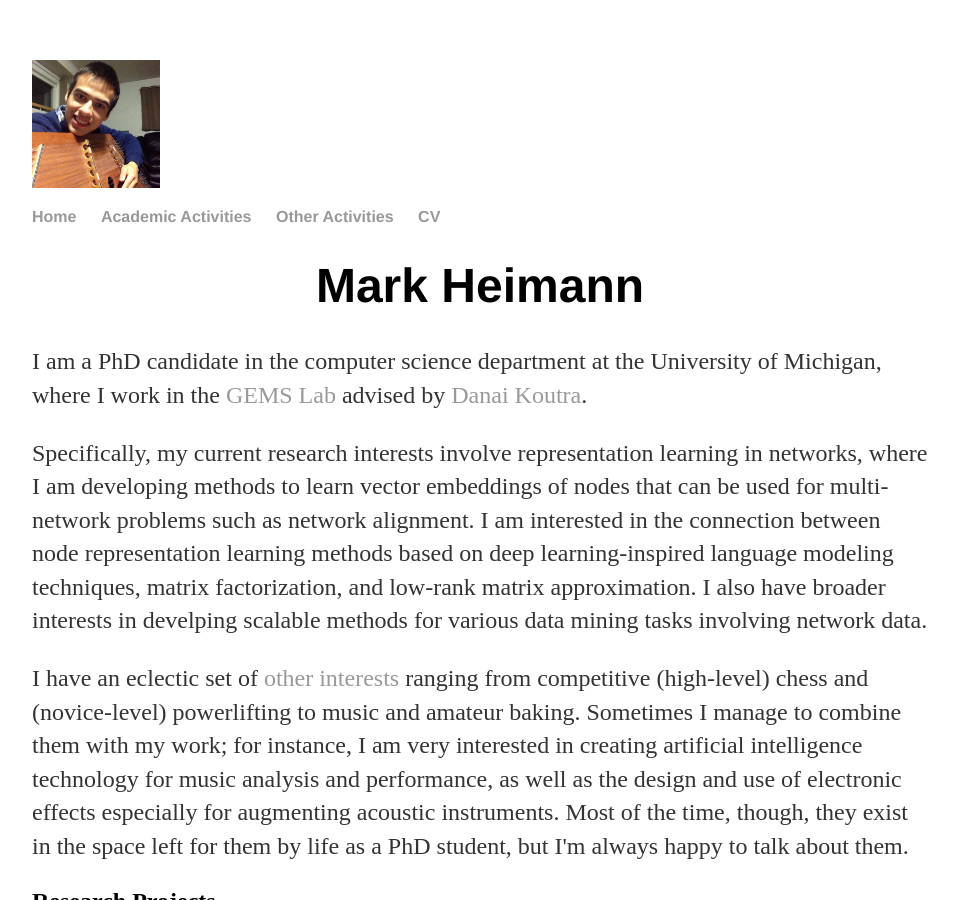
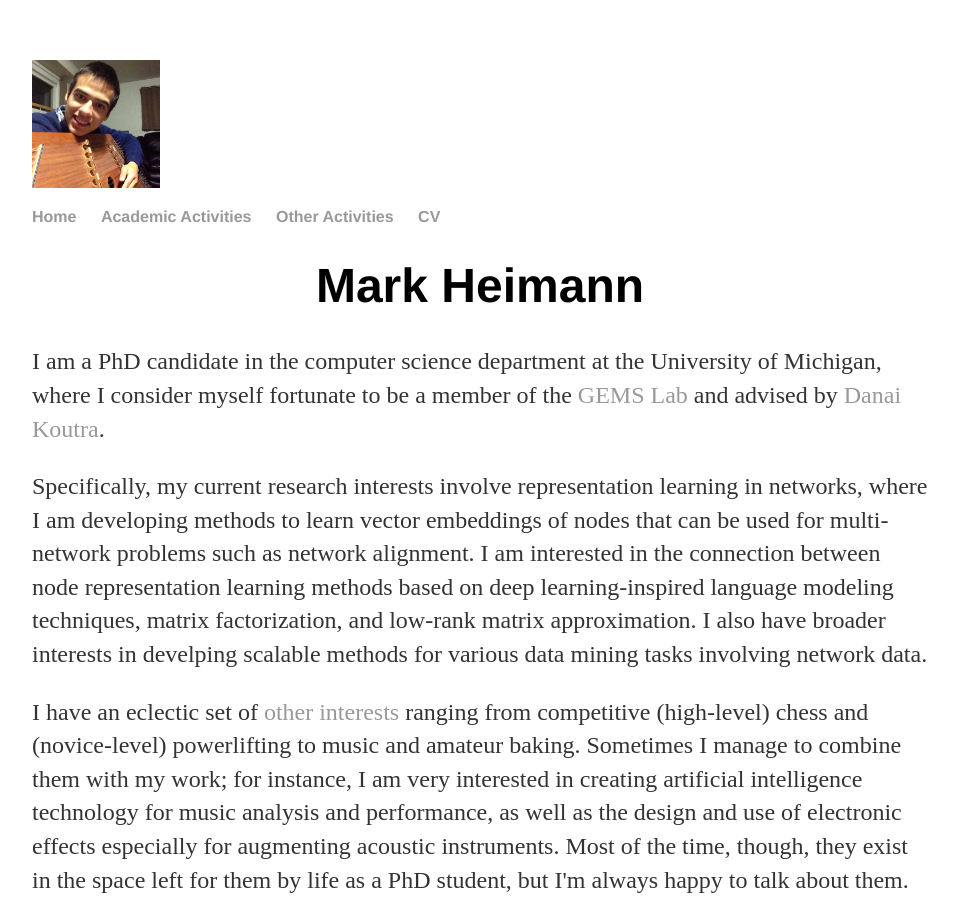
Before and after one commit to markheimann/markheimann.github.io, a Jekyll site: the page built from index.html, in a window 1280 px wide and 900 px high. Shown: the whole window, without its empty margins (160-1118 px from the left). Built offline with Jekyll 4.4.1, drawn with Linux system fonts in a browser that asks for light colours; part of the change alters nothing that is shown.

```diff
--- a/_layouts/default.html
+++ b/_layouts/default.html
@@ -6,8 +6,8 @@
           <ul>
               <li><a href="index.html">Home</a></li>
               <!-- <li><a href="projects.html">Projects</a></li> -->
-              <li><a href="academic-activities">Academic Activities</a></li>
-              <li><a href="other-activities">Other Activities</a></li>
+              <li><a href="academic.html">Academic Activities</a></li>
+              <li><a href="other.html">Other Activities</a></li>
               <li><a href="assets/MarkHeimann_CV.pdf">CV</a></li>
           </ul>
       </nav>
--- a/index.html
+++ b/index.html
@@ -4,7 +4,7 @@ title: Mark Heimann
 ---
 <div class="blurb">
   <p>
-    I am a PhD candidate in the computer science department at the University of Michigan, where I work in the <a href="http://web.eecs.umich.edu/~dkoutra/group/index.html">GEMS Lab</a> advised by <a href="http://web.eecs.umich.edu/~dkoutra">Danai Koutra</a>.
+    I am a PhD candidate in the computer science department at the University of Michigan, where I consider myself fortunate to be a member of the <a href="http://web.eecs.umich.edu/~dkoutra/group/index.html">GEMS Lab</a> and advised by <a href="http://web.eecs.umich.edu/~dkoutra">Danai Koutra</a>.
   </p>
 
 <p>
```
Also changed, not shown: 1 other file.
